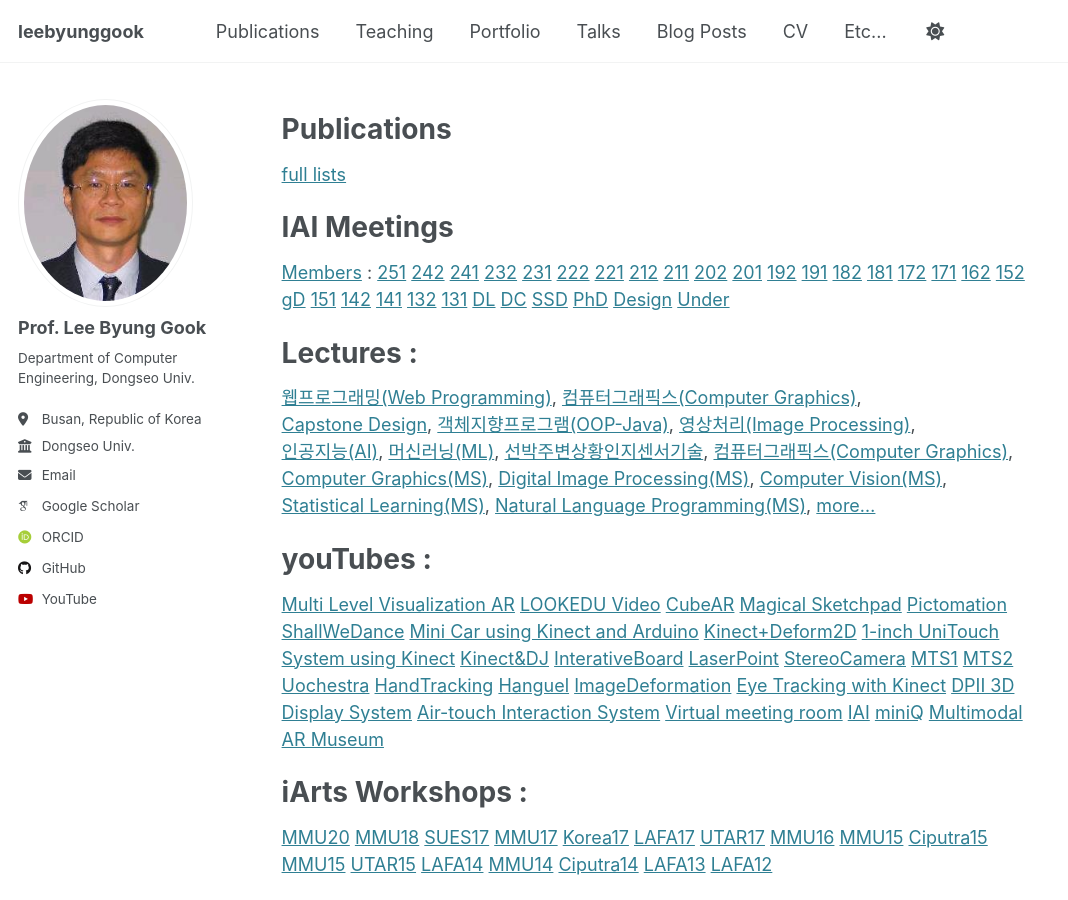
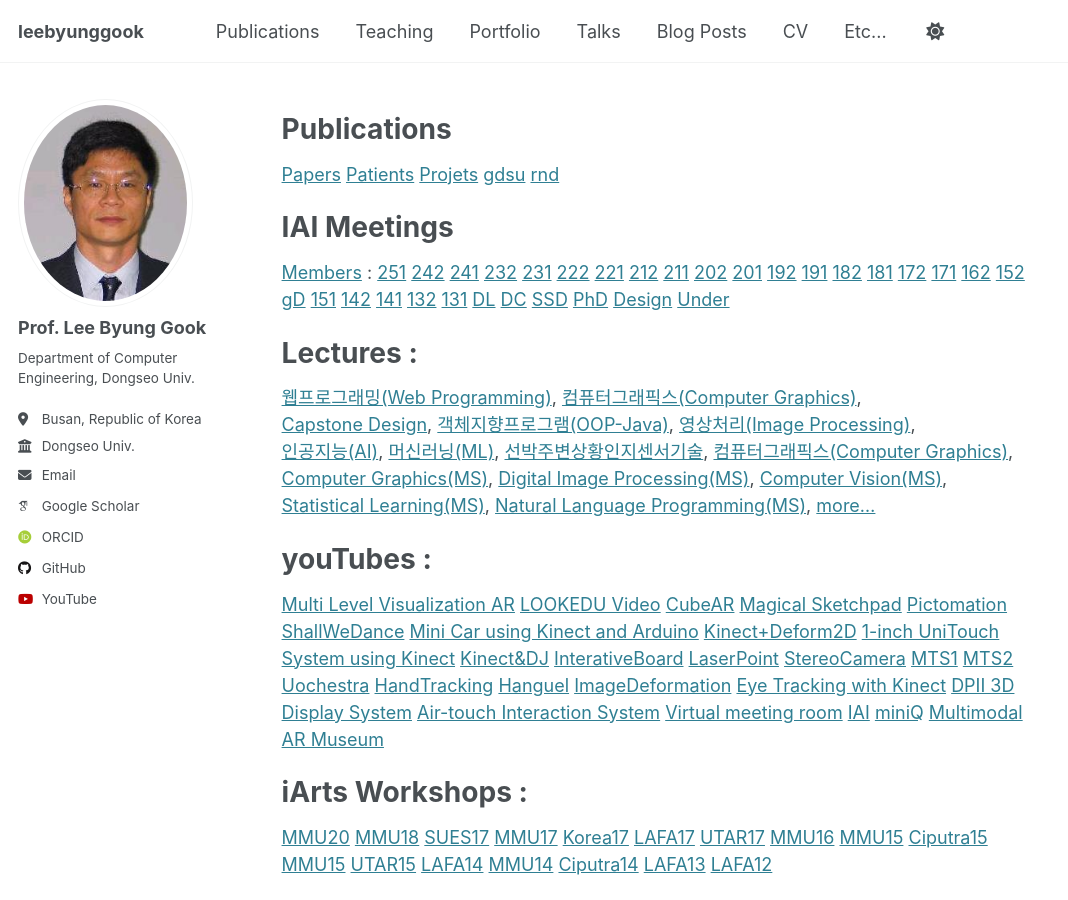
Before and after one commit to leebyunggook/leebyunggook.github.io, a Jekyll site: the page built from _pages/about.md, in a window 1280 px wide and 900 px high. Shown: the whole window, without its empty margins (0-1068 px from the left). Built offline with Jekyll 4.4.1, drawn with Linux system fonts in a browser that asks for light colours; some web fonts are replaced.

Commit message:
Update about.md

```diff
--- a/_pages/about.md
+++ b/_pages/about.md
@@ -9,7 +9,11 @@ redirect_from:
 
 Publications
 ======
-[full lists](https://docs.google.com/document/d/1ihRK-oNP-g5SIBHA_Enh2znHGlsM39e5hsz3e3ppj-I/edit?tab=t.0)
+[Papers](https://docs.google.com/document/d/1ihRK-oNP-g5SIBHA_Enh2znHGlsM39e5hsz3e3ppj-I/edit?usp=sharing)
+[Patients](https://docs.google.com/document/d/1pHbSbh8EVqVQDBB0pSx1TQX1rhOIugo-M6sasNwkkF4/edit?usp=sharing)
+[Projets](https://docs.google.com/document/d/1MbFM6sfD3iKShI7-t78cAjP2K7h8PwUUXBoC-owYhGY/edit?usp=sharing)
+[gdsu](https://gdsu.dongseo.ac.kr/xclickr31_dsu/gate/login.jsp?login_locale=ko)
+[rnd](https://dongseo.rndbiz.co.kr/main_0001_03.act)
 
 IAI Meetings
 ======
```
